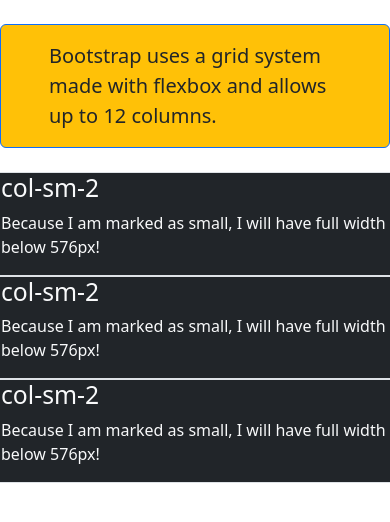
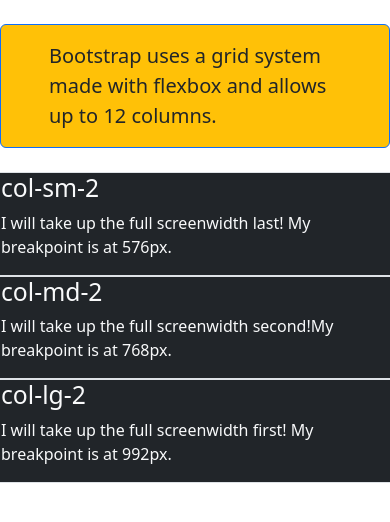
Before and after one commit to adrianhelllo/bootstrap_2, a plain HTML site: page index.html in a window 390 px wide. Drawn offline with nearby package versions, Linux system fonts and the light colour scheme.

Commit message:
more responsive sizes

```diff
--- a/index.html
+++ b/index.html
@@ -21,15 +21,15 @@
     <div class="row">
       <div class="col-sm-2 border bg-dark text-light">
         <h2>col-sm-2</h2>
-        <p>Because I am marked as small, I will have full width below 576px!</p>
+        <p>I will take up the full screenwidth last! My breakpoint is at 576px.</p>
       </div>
-      <div class="col-sm-2 border bg-dark text-light">
-        <h2>col-sm-2</h2>
-        <p>Because I am marked as small, I will have full width below 576px!</p>
+      <div class="col-md-2 border bg-dark text-light">
+        <h2>col-md-2</h2>
+        <p>I will take up the full screenwidth second!My breakpoint is at 768px.</p>
       </div>
-      <div class="col-sm-2 border bg-dark text-light">
-        <h2>col-sm-2</h2>
-        <p>Because I am marked as small, I will have full width below 576px!</p>
+      <div class="col-lg-2 border bg-dark text-light">
+        <h2>col-lg-2</h2>
+        <p>I will take up the full screenwidth first! My breakpoint is at 992px.</p>
       </div>
     </div>
   </body>
```
